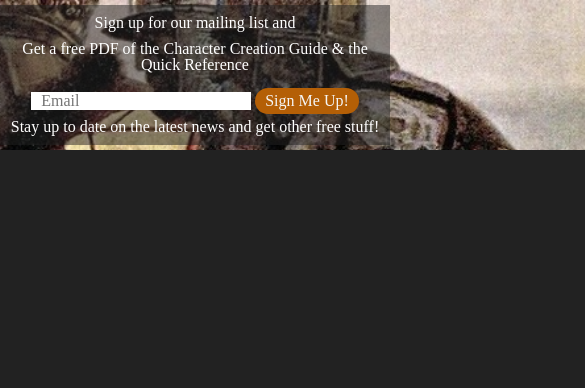
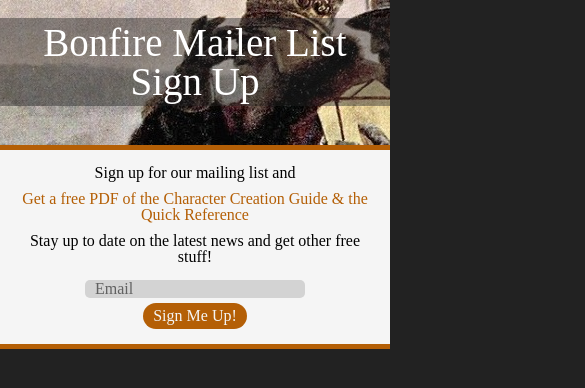
Before and after one commit to tpeschke/mailer, a website: page webpage/index.html in a window 390 px wide. Shown: the top 388 px of the page, 585 px wide, since content can reach past the window. Drawn offline with nearby package versions, Linux system fonts and the light colour scheme; a web font is replaced by a local one.

Commit message:
did the stylings for the stand alone page

```diff
--- a/mailer.js
+++ b/mailer.js
@@ -33,6 +33,10 @@ app.get('/webpage/assets/:file', (req, res) => {
 })
 app.get('/webpage/:file', (req, res) => {
     res.sendFile(path.join(__dirname + '/webpage/' + req.params.file))
+})
+
+app.get('/iframe', (req, res) => {
+    res.sendFile(path.join(__dirname + '/webpage/iframe.html'))
 })
 
 function checkIp(req, res, next) {
--- a/webpage/assets/body.css
+++ b/webpage/assets/body.css
@@ -8,6 +8,8 @@ body {
   padding: 0;
   width: 100vw;
   position: relative;
+  height: 100vh;
+  overflow: hidden;
 }
 
 h1 {
@@ -19,7 +21,8 @@ h1 {
 
 input {
   border: none;
-  padding: 0 10px
+  padding: 0 10px;
+  border-radius: 5px;
 }
 
 .backgroundWebsite, .backgroundMobile {
--- a/webpage/assets/mailingList.css
+++ b/webpage/assets/mailingList.css
@@ -94,7 +94,6 @@
 }
 
 @media (max-width: 650px) {
-
   .header {
       background-size: 650px auto; /* Force the image to its minimum width */
   }
--- /dev/null
+++ b/webpage/assets/main.css
@@ -0,0 +1,98 @@
+body {
+    margin: 30px auto;
+    width: 100%;
+    max-width: 715px;
+    border-radius: 5px 5px 0 0;
+}
+
+.banner {
+    position: relative;
+    width: 100%;
+    right: 0;
+    background-size: unset;
+    border-bottom: 5px solid #b45f06;
+}
+
+h1 {
+    width: unset;
+}
+
+h2 {
+    font-family: 'baldur';
+    position: absolute;
+    top: 18px;
+    left: 15px;
+    font-size: 39px;
+    width: 250px;
+}
+
+input {
+    background: lightgrey
+}
+
+.foreground {
+    height: unset;
+    border-bottom: 5px solid #b45f06;
+    background: whitesmoke;
+    border-radius: 0 0 5px 5px
+}
+
+.right {
+    justify-content: flex-start;
+    align-items: flex-end;
+}
+
+@media (max-width: 715px) {
+    .banner-shell {
+        height: 150px;
+    }
+
+    .foreground, body {
+        border-radius: 0;
+    }
+
+    body {
+        margin: 0;
+    }
+
+    .foreground {
+        flex-direction: column;
+        align-items: center;
+    }
+
+    .left, .right {
+        width: 100%;
+    }
+
+    .left {
+        padding: 15px 15px 0;
+        text-align: center;
+    }
+
+    .right {
+        align-items: center;
+        padding: 15px;
+    }
+}
+
+@media (max-width: 475px) {
+    .banner {
+        margin: 0 -50%;
+        width: unset;
+    }
+
+    h2 {
+        background: #2222226e;
+        color: white;
+        padding: 5px;
+        width: 100%;
+        text-align: center;
+        left: 0;
+    }
+}
+
+@media (max-width: 363px) {
+    h2 {
+        top: 10px
+    }
+ }
--- a/webpage/index.html
+++ b/webpage/index.html
@@ -12,6 +12,7 @@
   <link rel="stylesheet" href="https://cdnjs.cloudflare.com/ajax/libs/font-awesome/4.7.0/css/font-awesome.min.css">
   <link rel="stylesheet" href="/webpage/assets/reset.css">
   <link rel="stylesheet" href="/webpage/assets/body.css">
+  <link rel="stylesheet" href="/webpage/assets/main.css">
 </head>
 
 <body>
@@ -24,7 +25,12 @@
   <div id="goodEmail" class="popup green">
     <p>Cool! You should be receiving the confirmation email shortly.</p>
   </div>
-  <div class="backgroundWebsite">
+  <div>
+    <div class="banner-shell">
+      <div class="banner"></div>
+      <h2>Bonfire Mailer List Sign Up</h2>
+    </div>
+    <div class="body">
       <div class="foreground">
         <div class="left">
           <p>Sign up for our mailing list and </p>
@@ -36,22 +42,7 @@
           <button id=buttonOne>Sign Me Up!</button>
         </div>
       </div>
-    <div class="banner"></div>
-    <!-- Sign me up for the mailing list -->
-    <!-- Sign me up for the open-table West Marches -->
-    <!-- (one has to be checked) -->
     </div>
-  <div class="backgroundMobile">
-    <div class="foreground">
-      <div class="center">
-        <p>Sign up for our mailing list and </p>
-        <h1>Get a free PDF of the Character Creation Guide & the Quick Reference</h1>
-        <input type="text" placeholder="Email" id="inputTwo">
-        <button id="buttonTwo">Sign Me Up!</button>
-        <p class="finalp">Stay up to date on the latest news and get other free stuff!</p>
-      </div>
-    </div>
-    <div class="banner"></div>
     <!-- Sign me up for the mailing list -->
     <!-- Sign me up for the open-table West Marches -->
     <!-- (one has to be checked) -->
@@ -59,4 +50,5 @@
 </body>
 
 <script src="/webpage/functions.js"></script>
+
 </html>
```
Also changed, not shown: webpage/iframe.html (added, +63 -0 lines). Lines whose indentation alone changed are shown as unchanged.
